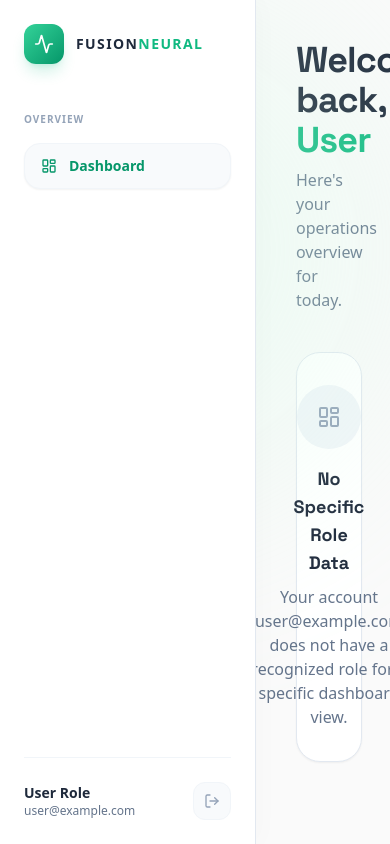
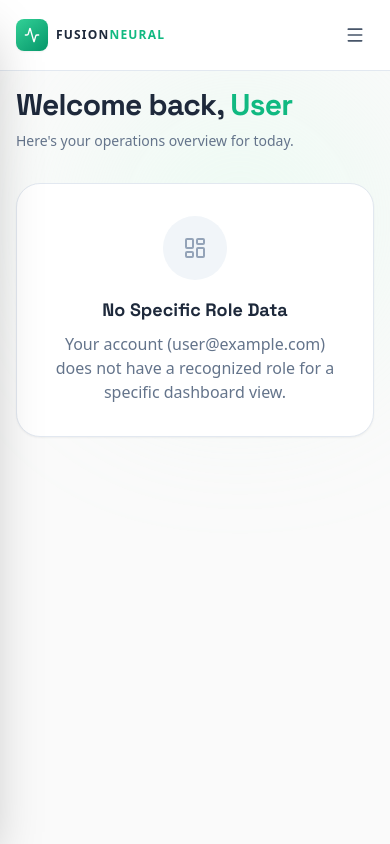
Before and after one commit to rrezmaulana-arch/FUSION-NEURAL, a React (Vite) app: page /dashboard in a window 390 px wide. Built offline with nearby package versions, Linux system fonts and the light colour scheme; no server answers; sample sign-in values are in the browser's storage.

Commit message:
Update: Responsive

```diff
--- a/src/context/AuthContext.tsx
+++ b/src/context/AuthContext.tsx
@@ -10,8 +10,10 @@ interface AuthContextType {
   logout: () => Promise<void>;
 }
 
+// Inisialisasi context
 const AuthContext = createContext<AuthContextType>({} as AuthContextType);
 
+// Custom hook untuk memudahkan pemanggilan context di komponen lain
 export const useAuth = () => useContext(AuthContext);
 
 export const AuthProvider: React.FC<{ children: React.ReactNode }> = ({ children }) => {
@@ -20,10 +22,11 @@ export const AuthProvider: React.FC<{ children: React.ReactNode }> = ({ children
   const [userRole, setUserRole] = useState<string | null>(null);
 
   useEffect(() => {
+    // Listener untuk memantau perubahan status login/logout dari Firebase
     const unsubscribe = onAuthStateChanged(auth, (user) => {
       setCurrentUser(user);
 
-      // Determine role from email prefix (e.g. finance@gmail.com -> finance)
+      // Menentukan role dari prefix email
       if (user && user.email) {
         const prefix = user.email.split('@')[0];
         setUserRole(prefix);
@@ -37,8 +40,18 @@ export const AuthProvider: React.FC<{ children: React.ReactNode }> = ({ children
     return unsubscribe;
   }, []);
 
-  const logout = () => {
-    return signOut(auth);
+  // FUNGSI LOGOUT YANG SUDAH DIUBAH
+  const logout = async () => {
+    try {
+      // 1. Jalankan proses logout Firebase
+      await signOut(auth);
+
+      // 2. Arahkan langsung ke Landing Page (ganti '/' jika path landing page Anda berbeda)
+      // Menggunakan window.location.href sangat aman di sini karena akan me-reset seluruh state aplikasi
+      window.location.href = '/';
+    } catch (error) {
+      console.error("Gagal melakukan logout:", error);
+    }
   };
 
   const value = {
--- a/src/pages/DashboardPage.tsx
+++ b/src/pages/DashboardPage.tsx
@@ -1,8 +1,8 @@
-
+import { useState } from 'react';
 import { useNavigate } from 'react-router-dom';
 import { useAuth } from '../context/AuthContext';
-import { motion } from 'framer-motion';
-import { LogOut, Activity, LayoutDashboard } from 'lucide-react';
+import { motion, AnimatePresence } from 'framer-motion';
+import { LogOut, Activity, LayoutDashboard, Menu, X } from 'lucide-react';
 import MicrochipCursor from '../components/cursor/MicrochipCursor';
 
 import FinanceDashboard from './dashboards/FinanceDashboard';
@@ -13,11 +13,17 @@ import AdminDashboard from './dashboards/AdminDashboard';
 export default function DashboardPage() {
   const { currentUser, userRole, logout } = useAuth();
   const navigate = useNavigate();
+  const [isSidebarOpen, setIsSidebarOpen] = useState(false);
 
   const handleLogout = async () => {
     try {
       await logout();
+
+      // Mengarahkan ke Landing Page
+      // CATATAN: Jika rute landing page Anda bukan '/', silakan ganti di bawah ini.
+      // Contoh: navigate('/home') atau navigate('/landing')
       navigate('/');
+
     } catch (error) {
       console.error('Failed to log out', error);
     }
@@ -49,22 +55,49 @@ export default function DashboardPage() {
   };
 
   return (
-    <div className="min-h-screen bg-[#fafafa] text-slate-800 font-sans flex overflow-hidden">
+    <div className="min-h-screen bg-[#fafafa] text-slate-800 font-sans flex flex-col md:flex-row overflow-hidden relative">
       <MicrochipCursor />
 
-      {/* Sidebar - Light Theme */}
-      <div className="w-64 border-r border-slate-200 bg-white flex flex-col p-6 z-20 shadow-[4px_0_24px_rgba(0,0,0,0.02)] relative">
-        <div className="flex items-center gap-3 mb-12">
+      {/* MOBILE OVERLAY */}
+      <AnimatePresence>
+        {isSidebarOpen && (
+          <motion.div
+            initial={{ opacity: 0 }}
+            animate={{ opacity: 1 }}
+            exit={{ opacity: 0 }}
+            onClick={() => setIsSidebarOpen(false)}
+            className="fixed inset-0 bg-slate-900/20 backdrop-blur-sm z-40 md:hidden"
+          />
+        )}
+      </AnimatePresence>
+
+      {/* SIDEBAR - Light Theme */}
+      <aside
+        className={`fixed inset-y-0 left-0 z-50 w-64 bg-white border-r border-slate-200 flex flex-col p-6 shadow-2xl md:shadow-[4px_0_24px_rgba(0,0,0,0.02)] transition-transform duration-300 ease-in-out md:relative md:translate-x-0 ${
+          isSidebarOpen ? 'translate-x-0' : '-translate-x-full'
+        }`}
+      >
+        <div className="flex items-center justify-between mb-12">
+          <div className="flex items-center gap-3">
             <div className="w-10 h-10 rounded-xl bg-gradient-to-br from-emerald-400 to-emerald-600 flex items-center justify-center shadow-lg shadow-emerald-500/20">
               <Activity className="w-5 h-5 text-white" />
             </div>
             <span className="text-slate-800 font-black tracking-widest text-sm">FUSION<span className="text-emerald-500">NEURAL</span></span>
           </div>
 
+          {/* Tombol Close khusus HP */}
+          <button
+            onClick={() => setIsSidebarOpen(false)}
+            className="p-2 text-slate-400 hover:bg-slate-100 rounded-lg md:hidden"
+          >
+            <X className="w-5 h-5" />
+          </button>
+        </div>
+
         <div className="flex-1">
           <div className="mb-4 text-[10px] font-bold text-slate-400 uppercase tracking-widest">Overview</div>
           <div className="space-y-2">
-            <div className="w-full text-left px-4 py-3 rounded-2xl bg-slate-50 border border-slate-100 text-emerald-600 font-semibold flex items-center gap-3 shadow-sm">
+            <div className="w-full text-left px-4 py-3 rounded-2xl bg-slate-50 border border-slate-100 text-emerald-600 font-semibold flex items-center gap-3 shadow-sm cursor-pointer">
               <LayoutDashboard className="w-4 h-4" />
               <span className="text-sm">Dashboard</span>
             </div>
@@ -74,35 +107,56 @@ export default function DashboardPage() {
 
         <div className="mt-auto border-t border-slate-100 pt-6">
           <div className="flex items-center justify-between">
-            <div className="truncate">
-              <div className="text-sm font-bold text-slate-800 truncate max-w-[140px] capitalize">{userRole || 'User'} Role</div>
-              <div className="text-xs text-slate-500 truncate max-w-[140px] font-medium">{currentUser?.email}</div>
+            <div className="truncate pr-2">
+              <div className="text-sm font-bold text-slate-800 truncate capitalize">{userRole || 'User'} Role</div>
+              <div className="text-xs text-slate-500 truncate font-medium">{currentUser?.email}</div>
             </div>
+            {/* Tombol Logout */}
             <button
               onClick={handleLogout}
-              className="p-2.5 bg-slate-50 hover:bg-red-50 rounded-xl text-slate-400 hover:text-red-500 transition-colors border border-slate-100 hover:border-red-100"
+              className="p-2.5 bg-slate-50 hover:bg-red-50 rounded-xl text-slate-400 hover:text-red-500 transition-colors border border-slate-100 hover:border-red-100 flex-shrink-0"
               title="Logout"
             >
               <LogOut className="w-4 h-4" />
             </button>
           </div>
         </div>
+      </aside>
+
+      {/* MAIN CONTENT WRAPPER */}
+      <div className="flex-1 flex flex-col min-w-0 h-screen overflow-hidden">
+
+        {/* MOBILE HEADER */}
+        <header className="md:hidden flex items-center justify-between p-4 bg-white border-b border-slate-200 z-30">
+          <div className="flex items-center gap-2">
+            <div className="w-8 h-8 rounded-lg bg-gradient-to-br from-emerald-400 to-emerald-600 flex items-center justify-center shadow-sm">
+              <Activity className="w-4 h-4 text-white" />
             </div>
+            <span className="text-slate-800 font-black tracking-widest text-xs">FUSION<span className="text-emerald-500">NEURAL</span></span>
+          </div>
+          <button
+            onClick={() => setIsSidebarOpen(true)}
+            className="p-2 text-slate-600 hover:bg-slate-50 rounded-xl transition-colors border border-transparent hover:border-slate-200"
+          >
+            <Menu className="w-5 h-5" />
+          </button>
+        </header>
 
-      {/* Main Content - Light Theme */}
-      <div className="flex-1 overflow-auto relative z-10">
-        <div className="absolute top-0 right-0 w-[500px] h-[500px] bg-emerald-100/30 rounded-full blur-[100px] pointer-events-none" />
+        {/* MAIN CONTENT AREA */}
+        <main className="flex-1 overflow-y-auto relative z-10 p-4 sm:p-6 md:p-10">
+          {/* Efek Glow Background */}
+          <div className="absolute top-0 right-0 w-[300px] md:w-[500px] h-[300px] md:h-[500px] bg-emerald-100/30 rounded-full blur-[80px] md:blur-[100px] pointer-events-none" />
 
-        <div className="p-10 max-w-6xl mx-auto">
-          <header className="mb-10">
+          <div className="max-w-6xl mx-auto relative">
+            <header className="mb-8 md:mb-10">
               <motion.h1
                 initial={{ opacity: 0, y: -10 }}
                 animate={{ opacity: 1, y: 0 }}
-              className="text-4xl font-black text-slate-800 tracking-tight mb-2"
+                className="text-3xl md:text-4xl font-black text-slate-800 tracking-tight mb-2"
               >
                 Welcome back, <span className="capitalize text-emerald-500">{userRole}</span>
               </motion.h1>
-            <p className="text-slate-500 font-medium">Here's your operations overview for today.</p>
+              <p className="text-sm md:text-base text-slate-500 font-medium">Here's your operations overview for today.</p>
             </header>
 
             <motion.div
@@ -113,6 +167,8 @@ export default function DashboardPage() {
               {renderDashboardContent()}
             </motion.div>
           </div>
+        </main>
+
       </div>
     </div>
   );
```
Lines whose indentation alone changed are shown as unchanged.
